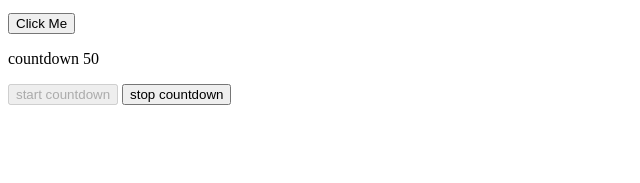
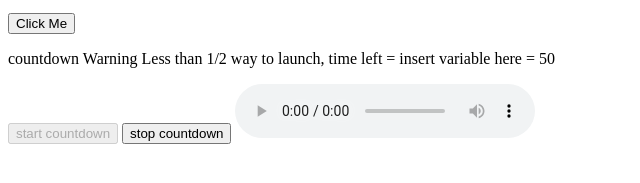
Before and after one commit to dukelover627/duke, a plain HTML site: page spacepage.html in a window 1280 px wide. Both pictures are taken after a click on the button "start countdown". Shown: the part 361-544 px from the top of the page, without its empty margins (0-640 px from the left). Drawn offline with Linux system fonts and the light colour scheme.

Commit message:
Add files via upload

```diff
--- a/code.js
+++ b/code.js
@@ -18,7 +18,7 @@ arrInterval[counter] = setTimeout(function(){
     alert("blast off");
     countdowneElem.innerHTML = "launch successful!";
 }
-else if (currTime <25){
+else if (currTime >25){
     countdown.innerHTML= "Warning Less than 1/2 way to launch, time left = insert variable here = " + currTime;
 }
 else{
--- a/spacepage.html
+++ b/spacepage.html
@@ -23,9 +23,9 @@
     </p>
     <button type="button" onclick="startbuttonclick();" id="btnStart">start countdown</button>
     <button type="button" onclick="stopbuttonclick();" id="btnStop">stop countdown</button>
-    <script>
-
-
-    </script>
+   <!--this is adio control with sound of spacestation (its loud)-->
+    <audio controls>
+    <source src="us-lab-background.mp3">
+    </audio>
 </body>
 </html>
```
Also changed, not shown: 1 other file.
